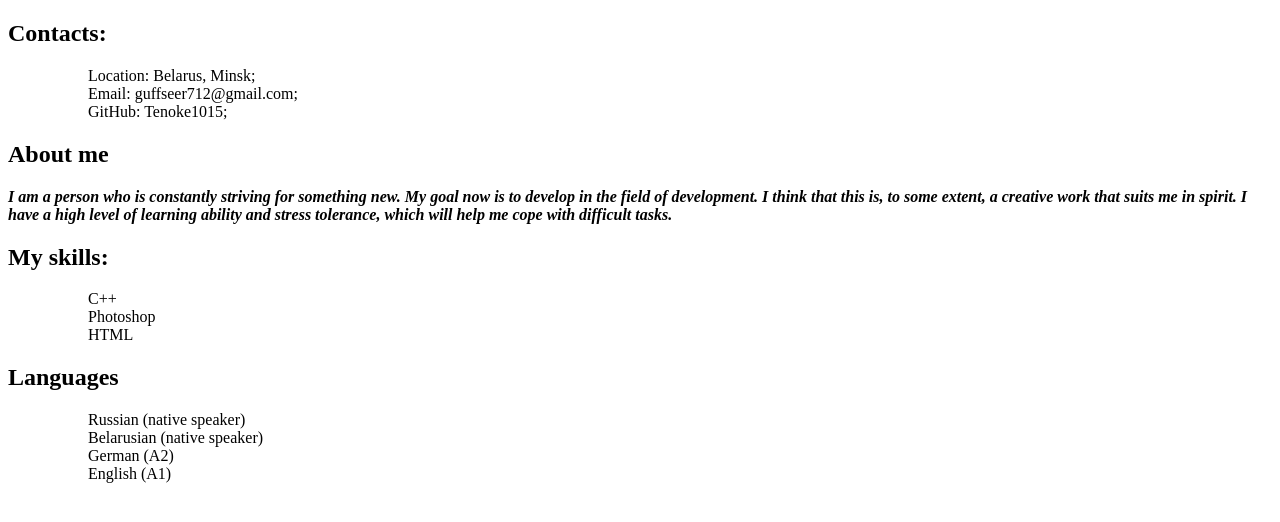
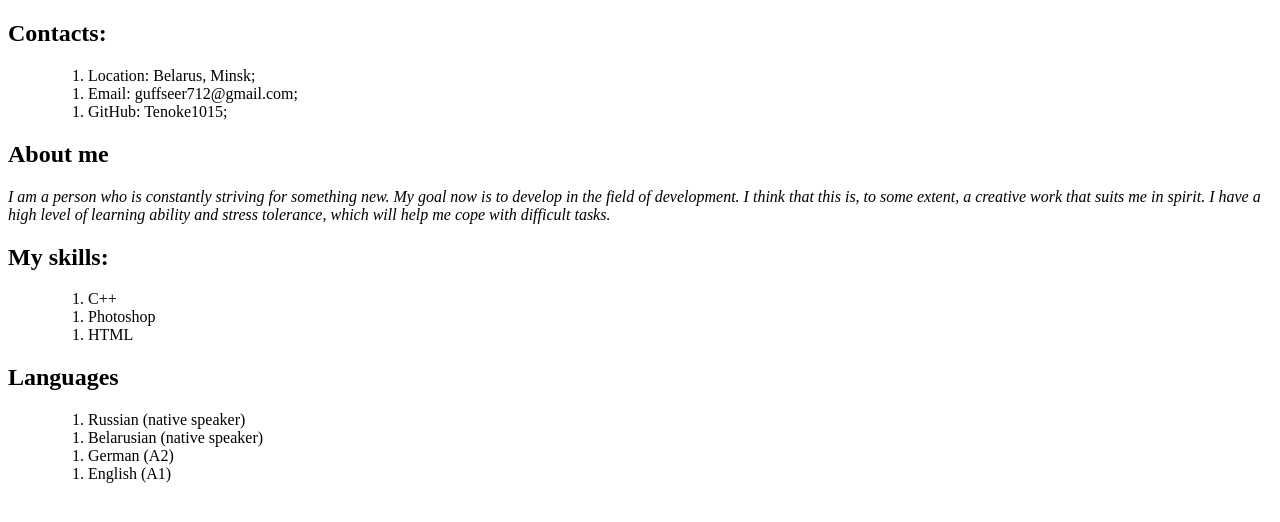
Before and after one commit to Tenoke1015/rsschool-cv, a plain HTML site: page index.html in a window 1280 px wide. Shown: the part 60-582 px from the top of the page. Drawn offline with Linux system fonts and the light colour scheme.

Commit message:
fix: fix index.html

```diff
--- a/index.html
+++ b/index.html
@@ -9,25 +9,25 @@
     <h1><b>Hulikava Katsiaryna</b></h1>
     <h2><b>Contacts:</b></h2>
     <ul>
-        <ol>Location: Belarus, Minsk;</ol>
-        <ol>Email: guffseer712@gmail.com;</ol>
-        <ol>GitHub: Tenoke1015;</ol>
+        <ol><li>Location: Belarus, Minsk;</li></ol>
+        <ol><li>Email: guffseer712@gmail.com;</li></ol>
+        <ol><li>GitHub: Tenoke1015;</li></ol>
     </ul>
-    <h2><b>About me</h2> <p><i>I am a person who is constantly striving for something new. My goal now is to develop in the field of development.
+    <h2><b>About me</b></h2> <p><i>I am a person who is constantly striving for something new. My goal now is to develop in the field of development.
 I think that this is, to some extent, a creative work that suits me in spirit. I have a high level of learning ability and stress tolerance,
-which will help me cope with difficult tasks.</i></p></b>
+which will help me cope with difficult tasks.</i></p>
     <h2><b>My skills:</b></h2>
     <ul>
-        <ol>C++</ol>
-        <ol>Photoshop</ol>
-        <ol>HTML</ol>
+        <ol><li>C++</li></ol>
+        <ol><li>Photoshop</li></ol>
+        <ol><li>HTML</li></ol>
     </ul>
     <h2><b>Languages</b></h2>
     <ul>
-        <ol>Russian (native speaker)</ol>
-        <ol>Belarusian (native speaker)</ol>
-        <ol>German (A2)</ol>
-        <ol>English (A1)</ol>
+        <ol><li>Russian (native speaker)</li></ol>
+        <ol><li>Belarusian (native speaker)</li></ol>
+        <ol><li>German (A2)</li></ol>
+        <ol><li>English (A1)</li></ol>
     </ul>
 </body>
 </html>
```
